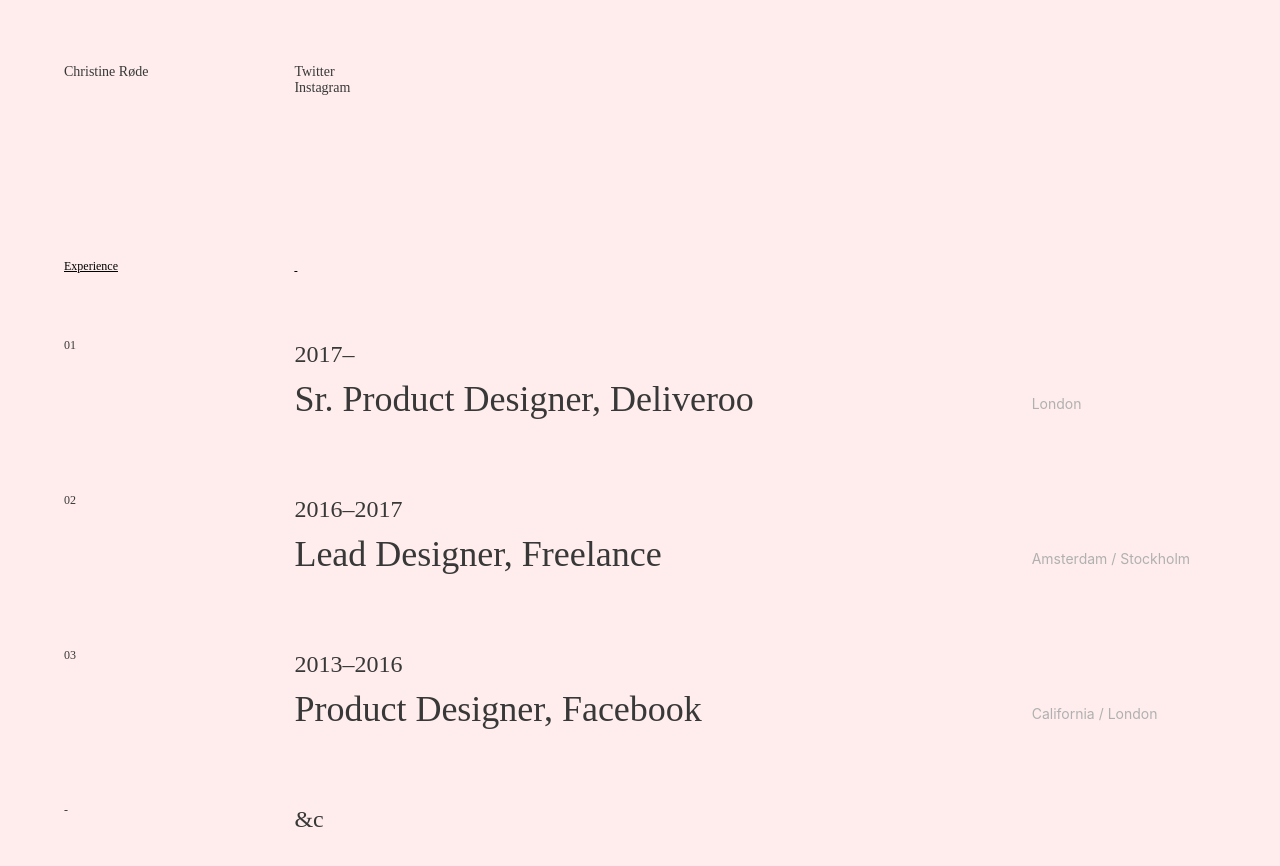
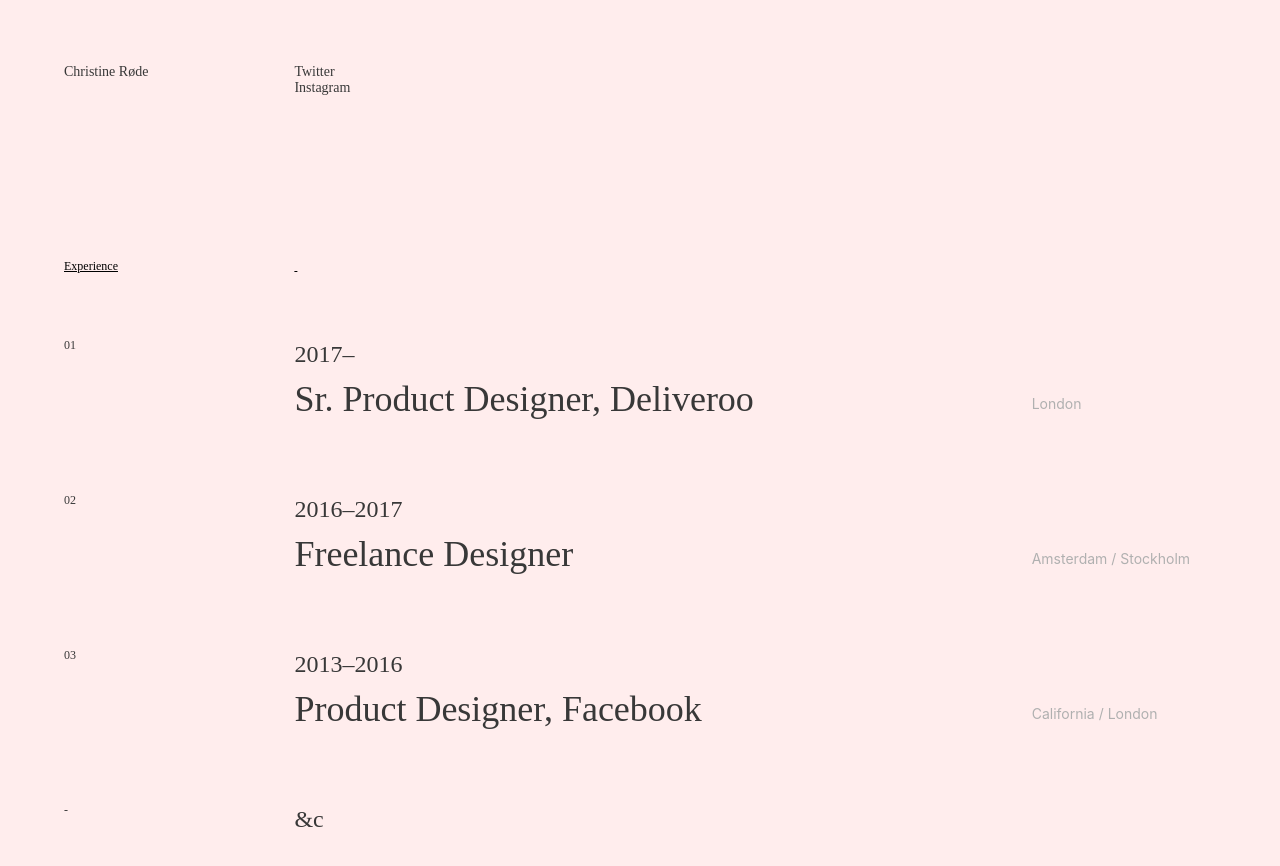
Before and after one commit to christinerode/rode-co, a React (Create React App) app: page / in a window 1280 px wide. Shown: the top 866 px of the page. Built offline with nearby package versions, Linux system fonts and the light colour scheme.

Commit message:
changed freelance title

```diff
--- a/src/App.js
+++ b/src/App.js
@@ -67,7 +67,7 @@
               Sr. Product Designer, Deliveroo
           </Experience>
           <Experience range="2016–2017" place="Amsterdam / Stockholm" no="02">
-              Lead Designer, Freelance
+              Freelance Designer
           </Experience>
           <Experience range="2013–2016" place="California / London" no="03">
               Product Designer, Facebook
```
